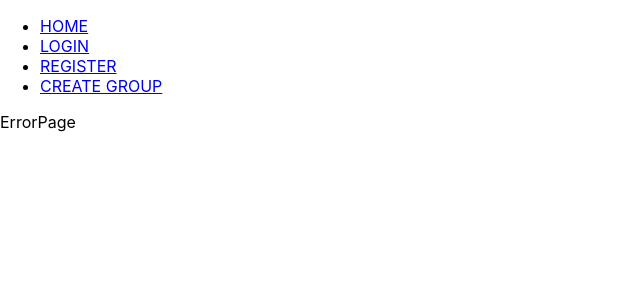
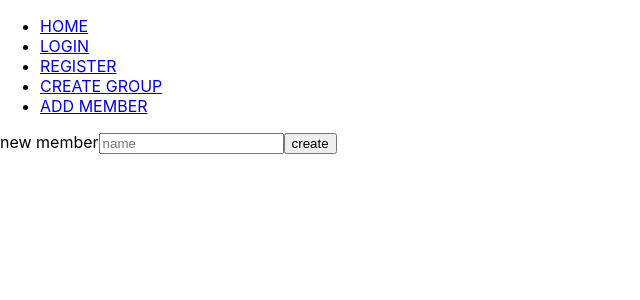
Before and after one commit to santiago9589/AppNotas, a React (Create React App) app: page /add-member-group in a window 1280 px wide. Shown: the top 300 px of the page, without its empty margins (0-640 px from the left). Built offline with nearby package versions, Linux system fonts and the light colour scheme.

Commit message:
addMember

```diff
--- a/src/App.js
+++ b/src/App.js
@@ -1,10 +1,13 @@
 import AppRouter from "./components/container/AppRouter";
+import ContextProvider from "./context/ContextProvider";
 
 
 function App() {
   return (
     <div>
-      <AppRouter />
+      <ContextProvider>
+        <AppRouter />
+      </ContextProvider>
     </div>
   );
 }
--- /dev/null
+++ b/src/components/container/AddMember.jsx
@@ -0,0 +1,38 @@
+import React, { useContext, useState } from 'react'
+import { ContextApp } from "../../context/context"
+
+const AddMember = () => {
+
+  const [name,setName] = useState([])
+  const { data, addData } = useContext(ContextApp)
+
+  const handleChange = (e) => {
+    e.preventDefault()
+    let { value } = e.target
+    setName(value)
+}
+
+const handleSubmit = (e) => {
+  e.preventDefault()
+  if(!name) return
+  addData(name)
+}
+
+
+console.log(data)
+
+  return (
+    <form onSubmit={handleSubmit}>
+      <label htmlFor='name'>new member</label>
+      <input
+        name='name'
+        placeholder='name'
+        onChange={handleChange}
+        value={name}
+      />
+      <button type='submit'>create</button>
+    </form>
+  )
+}
+
+export default AddMember
--- a/src/components/container/AppRouter.jsx
+++ b/src/components/container/AppRouter.jsx
@@ -6,6 +6,7 @@ import RegisterPage from "../../pages/RegisterPage"
 import ErrorPage from "../../pages/ErrorPage"
 import Navbar from './Navbar';
 import CreateGroupPage from '../../pages/CreateGroupPage';
+import AddMemberPage from '../../pages/AddMemberPage';
 
 const AppRouter = () => {
     return (
@@ -19,6 +20,7 @@ const AppRouter = () => {
                     <Route path='/register' element={<RegisterPage />} />
                     <Route path='/*' element={<ErrorPage />} />
                     <Route path='/create-group' element={<CreateGroupPage />} />
+                    <Route path='/add-member-group' element={<AddMemberPage />} />
                 </Routes>
             </BrowserRouter>
         </>
--- a/src/components/container/CreateGroup.jsx
+++ b/src/components/container/CreateGroup.jsx
@@ -1,4 +1,4 @@
-import React, { useEffect, useRef, useState } from 'react'
+import React, { useEffect, useState } from 'react'
 
 export const CreateGroup = () => {
 
@@ -75,7 +75,7 @@ export const CreateGroup = () => {
                     )
                 })
             }
-            <button type='submit'>Login</button>
+            <button type='submit'>create</button>
         </form>
     )
 }
--- a/src/components/container/Navbar.jsx
+++ b/src/components/container/Navbar.jsx
@@ -31,6 +31,12 @@ const Navbar = () => {
                         </Link>
 
                     </li>
+                    <li>
+                        <Link to="/add-member-group">
+                            ADD MEMBER
+                        </Link>
+
+                    </li>
                 </ul>
             </nav>
 
--- /dev/null
+++ b/src/context/ContextProvider.jsx
@@ -0,0 +1,26 @@
+import { ContextApp } from "./context";
+
+
+import React, { useState } from 'react'
+
+export const ContextProvider = ({ children }) => {
+
+    const [data,setData] = useState([
+        {name:1,members:2},
+        {1:"juan",2:"pedro"}
+    ])
+
+    const addData = (name)=>{
+        setData(arr => [arr[0],arr[1]={...arr[1],name}])
+    }
+
+
+    return (
+        <ContextApp.Provider value={{data,addData}}>
+            {children}
+        </ContextApp.Provider>
+    )
+}
+
+
+export default ContextProvider;
--- /dev/null
+++ b/src/context/context.js
@@ -0,0 +1,3 @@
+import { createContext } from "react"
+
+export const ContextApp = createContext(null)
--- a/src/pages/AddMemberPage.jsx
+++ b/src/pages/AddMemberPage.jsx
@@ -1,8 +1,9 @@
 import React from 'react'
+import AddMember from '../components/container/AddMember'
 
 const AddMemberPage = () => {
     return (
-        <div>AddMemberPage</div>
+        <AddMember/>
     )
 }
 
```
